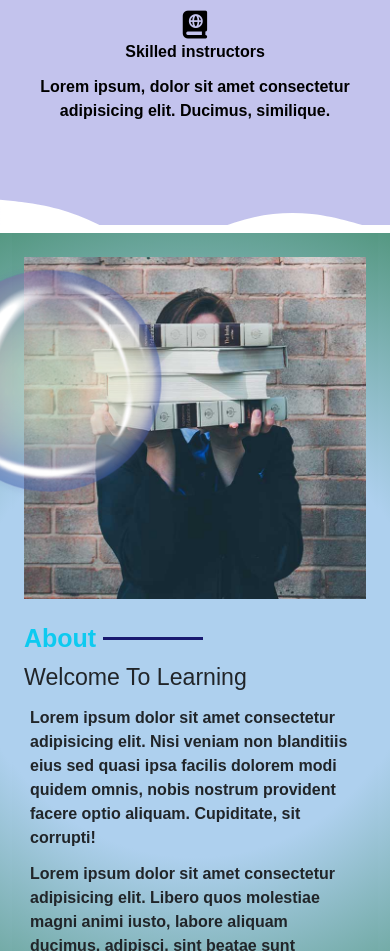
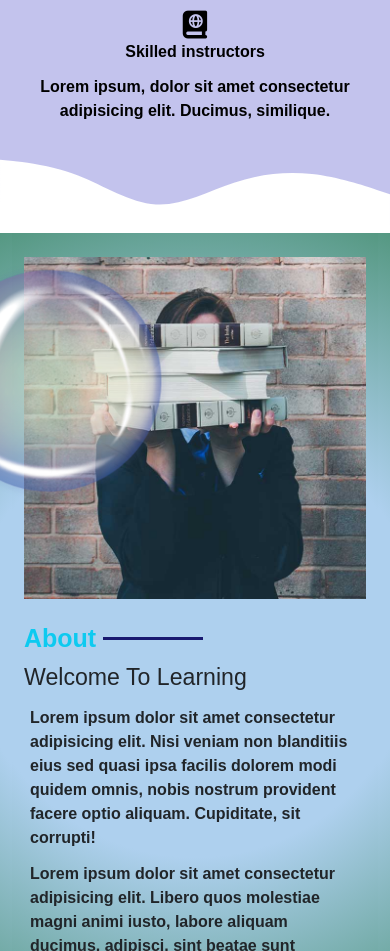
Before and after one commit to himans17/Edu-base, a plain HTML site: page index.html in a window 390 px wide. Shown: the part 848-1799 px from the top of the page. Drawn offline with nearby package versions, Linux system fonts and the light colour scheme.

Commit message:
some changes

```diff
--- a/assets/responsive.css
+++ b/assets/responsive.css
@@ -60,6 +60,12 @@
     .cards-row .cards {
         margin-top: 10px;
     }
+
+    .card-back-image {
+        bottom: -60px;
+        left: 0;
+    }
+
 }
 
 
--- a/assets/style.css
+++ b/assets/style.css
@@ -200,6 +200,10 @@ body {
     z-index: 11;
 }
 
+.card-back-image {
+    bottom: -100px;
+    left: 0;
+}
 
 .cards:hover {
     background-color: rgb(100, 207, 5);
--- a/index.html
+++ b/index.html
@@ -171,7 +171,7 @@
                     </div>
                 </div>
             </div>
-            <div class="col-md-12 position-absolute w-100" style="bottom: -100px; left: 0;">
+            <div class="col-md-12 position-absolute w-100 card-back-image">
                 <svg xmlns="http://www.w3.org/2000/svg" viewBox="0 0 1440 320">
                     <path fill="#fff" fill-opacity="1"
                         d="M0,32L48,37.3C96,43,192,53,288,90.7C384,128,480,192,576,197.3C672,203,768,149,864,117.3C960,85,1056,75,1152,85.3C1248,96,1344,128,1392,144L1440,160L1440,320L1392,320C1344,320,1248,320,1152,320C1056,320,960,320,864,320C768,320,672,320,576,320C480,320,384,320,288,320C192,320,96,320,48,320L0,320Z">
```
